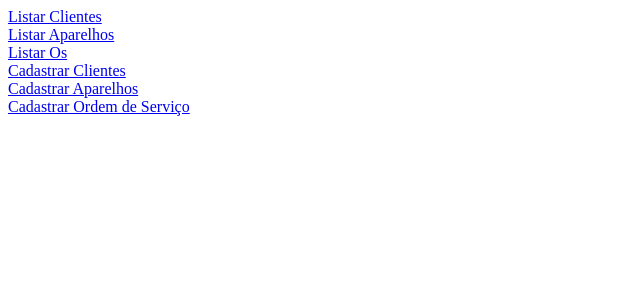
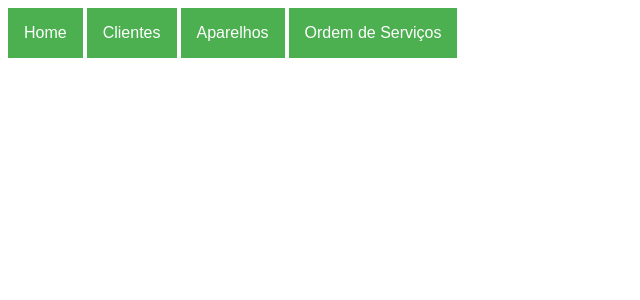
Before and after one commit to reghwtgg/ultimappi, a PHP site: page / in a window 1280 px wide. Shown: the top 300 px of the page, without its empty margins (0-640 px from the left). Run offline with PHP 8.4, Linux system fonts and the light colour scheme.

Commit message:
Att CSS 1
Anderson Jacques

```diff
--- /dev/null
+++ b/UltimaPPI/estilo.css
@@ -0,0 +1,56 @@
+/*
+To change this license header, choose License Headers in Project Properties.
+To change this template file, choose Tools | Templates
+and open the template in the editor.
+*/
+/*
+    Created on : 26/11/2019, 11:59:07
+    Author     : 2017315018
+*/
+/* Style The Dropdown Button */
+.dropbtn {
+  background-color: #4CAF50;
+  color: white;
+  padding: 16px;
+  font-size: 16px;
+  border: none;
+  cursor: pointer;
+}
+
+/* The container <div> - needed to position the dropdown content */
+.dropdown {
+  position: relative;
+  display: inline-block;
+}
+
+/* Dropdown Content (Hidden by Default) */
+.dropdown-content {
+  display: none;
+  position: absolute;
+  background-color: #f9f9f9;
+  min-width: 160px;
+  box-shadow: 0px 8px 16px 0px rgba(0,0,0,0.2);
+  z-index: 1;
+}
+
+/* Links inside the dropdown */
+.dropdown-content a {
+  color: black;
+  padding: 12px 16px;
+  text-decoration: none;
+  display: block;
+}
+
+/* Change color of dropdown links on hover */
+.dropdown-content a:hover {background-color: #f1f1f1}
+
+/* Show the dropdown menu on hover */
+.dropdown:hover .dropdown-content {
+  display: block;
+}
+
+/* Change the background color of the dropdown button when the dropdown content is shown */
+.dropdown:hover .dropbtn {
+  background-color: #3e8e41;
+}
+/*https://www.w3schools.com/css/tryit.asp?filename=trycss_dropdown_button*/
--- a/UltimaPPI/index.php
+++ b/UltimaPPI/index.php
@@ -8,16 +8,38 @@ and open the template in the editor.
     <head>
         <meta charset="UTF-8">
         <title></title>
+        <link href="estilo.css" rel="stylesheet" type="text/css"/>
     </head>
     <body>
+        <div class="dropdown">
+            <button class="dropbtn">Home</button>
+            <button class="dropbtn">Clientes</button>
+                <div class="dropdown-content">
+                    <ul>
+                        <li><a href="lista_clientes.php"> Cadastrados</a></li>
+                        <li><a href="form-cliente.php"> Cadastrar</a></li>
+                    </ul>
+                </div>
+            <button class="dropbtn">Aparelhos</button>
+                <div class="dropdown-content">
+                    <ul>
+                        <li><a href="lista_aparelho.php">Cadastrados</a></li>
+                        <li><a href="form-aparelho.php"> Cadastrar </a></li>
+                    </ul>
+                </div>
+            <button class="dropbtn">Ordem de Serviços</button>
+                <div class="dropdown-content">
+                    <ul>
+                        <li><a href="lista_os.php">Cadastrados</a></li>
+                        <li><a href="form-os.php"> Cadastrar </a></li>
+                    </ul>
+                </div>
+        </div>
+        <div id="corpo">
 
-        <a href="lista_clientes.php"> Listar Clientes</a><br>
-        <a href="lista_aparelho.php"> Listar Aparelhos</a><br>
-         <a href="lista_os.php"> Listar Os</a><br>
-        <a href="form-cliente.php"> Cadastrar Clientes</a><br>
-        <a href="form-aparelho.php"> Cadastrar Aparelhos</a><br>
-        <a href="form-os.php"> Cadastrar Ordem de Serviço</a><br>
+        </div>
+        <div id="rodape">
 
-
+        </div>
     </body>
 </html>
```
Also changed, not shown: UltimaPPI/boniteza.css (added, +55 -0 lines).
